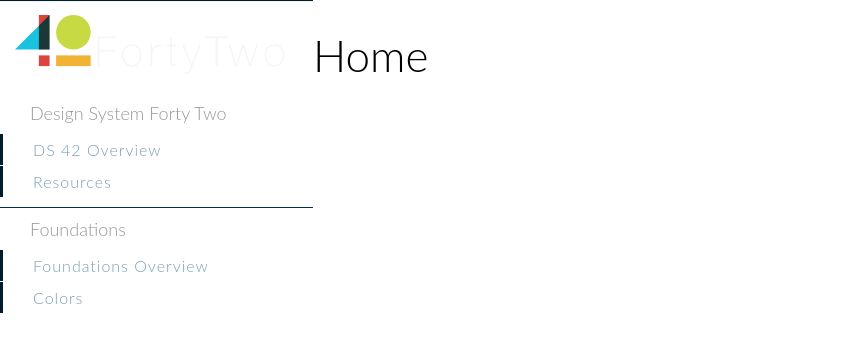
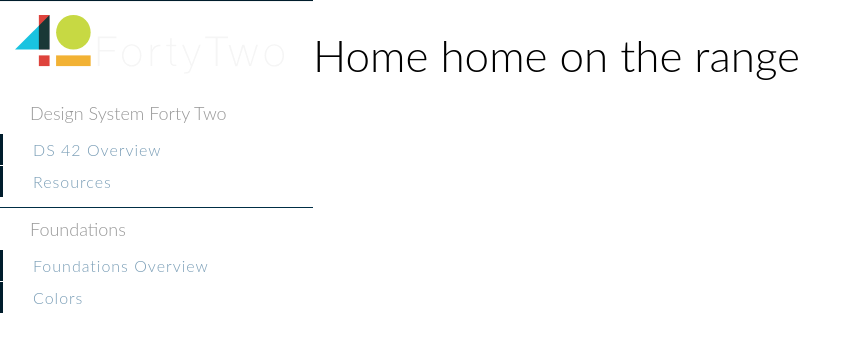
Before and after one commit to cbachelot/DS42-Vue, a Vue app: page / in a window 1280 px wide. Shown: the top 352 px of the page, without its empty margins (0-861 px from the left). Built offline with nearby package versions, Linux system fonts and the light colour scheme.

Commit message:
Update home.vue

```diff
--- a/src/components/home.vue
+++ b/src/components/home.vue
@@ -1,6 +1,6 @@
 <template>
   <div class="home">
-    <h1>Home</h1>
+    <h1>Home home on the range</h1>
   </div>
 </template>
 <script>
```
